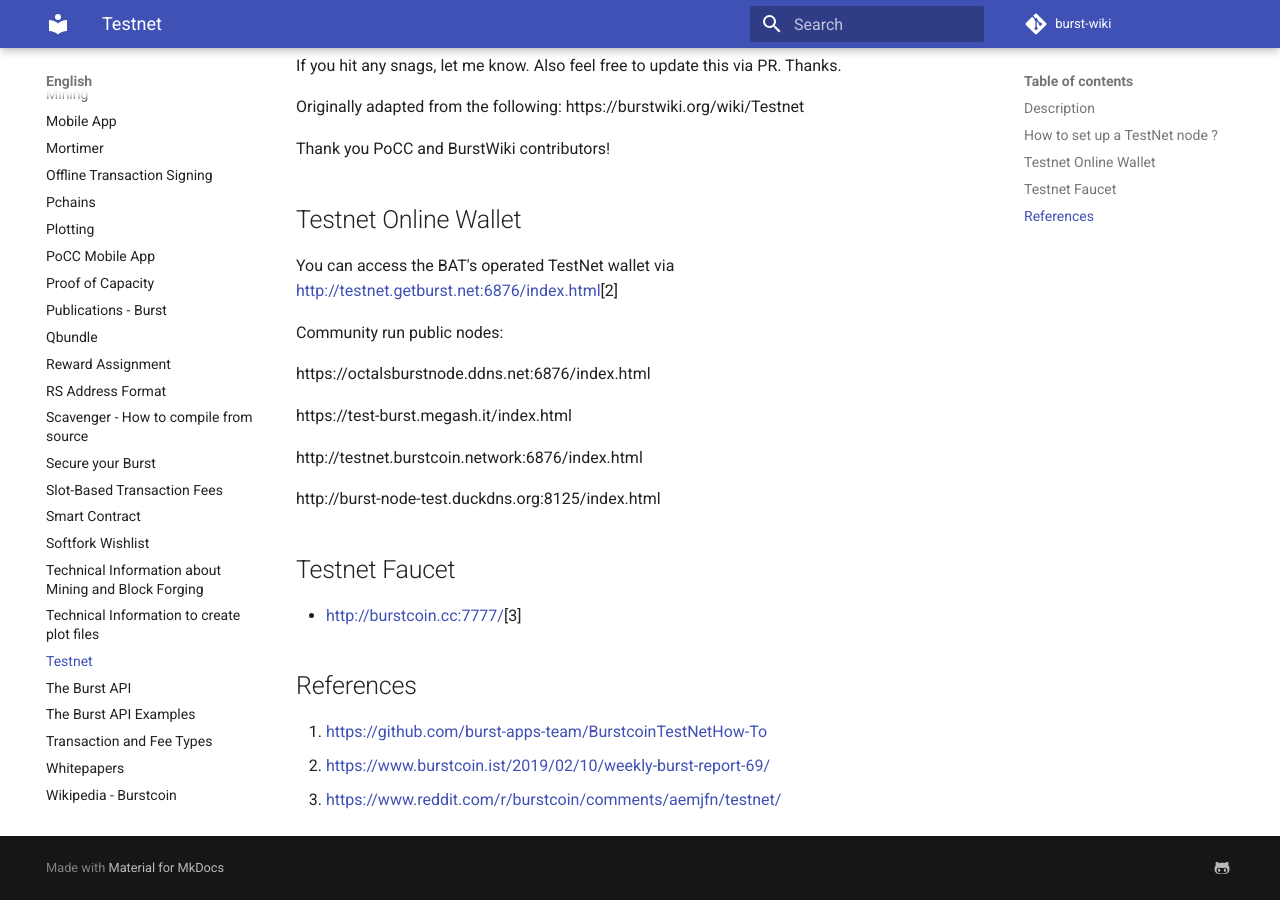
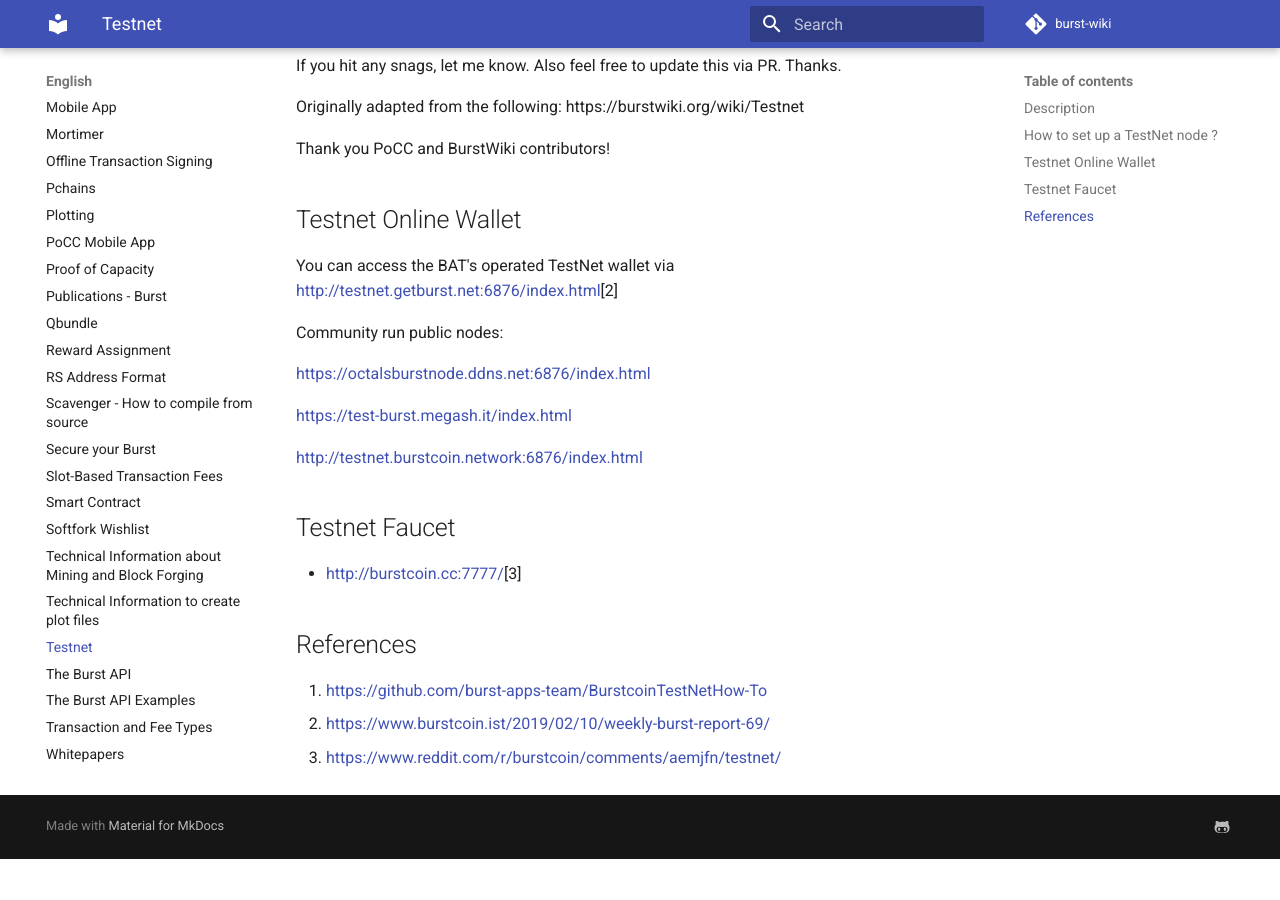
Before and after one commit to burst-apps-team/burst-wiki, an MkDocs documentation site: the page built from docs/en/testnet.md, in a window 1280 px wide and 900 px high, scrolled down 2289 px. Built offline with MkDocs 1.6.1 and Material for MkDocs 9.7.7, drawn with Linux system fonts in a browser that asks for light colours; comment, search, counter and statistics services are not loaded; old or Windows-style settings are respelled for this version of MkDocs; after the commit the page ends 3148 px from its top, so only the background shows below that.

Commit message:
Update testnet.md
Link not to testnets node and fixed links display

```diff
--- a/docs/en/testnet.md
+++ b/docs/en/testnet.md
@@ -99,13 +99,13 @@ You can access the BAT's operated TestNet wallet via <http://testnet.getburst.ne
 
 Community run public nodes:
 
-https://octalsburstnode.ddns.net:6876/index.html
+<https://octalsburstnode.ddns.net:6876/index.html>
 
-https://test-burst.megash.it/index.html
+<https://test-burst.megash.it/index.html>
 
-http://testnet.burstcoin.network:6876/index.html
+<http://testnet.burstcoin.network:6876/index.html>
 
-http://burst-node-test.duckdns.org:8125/index.html
+
 
 ## Testnet Faucet
 
```
